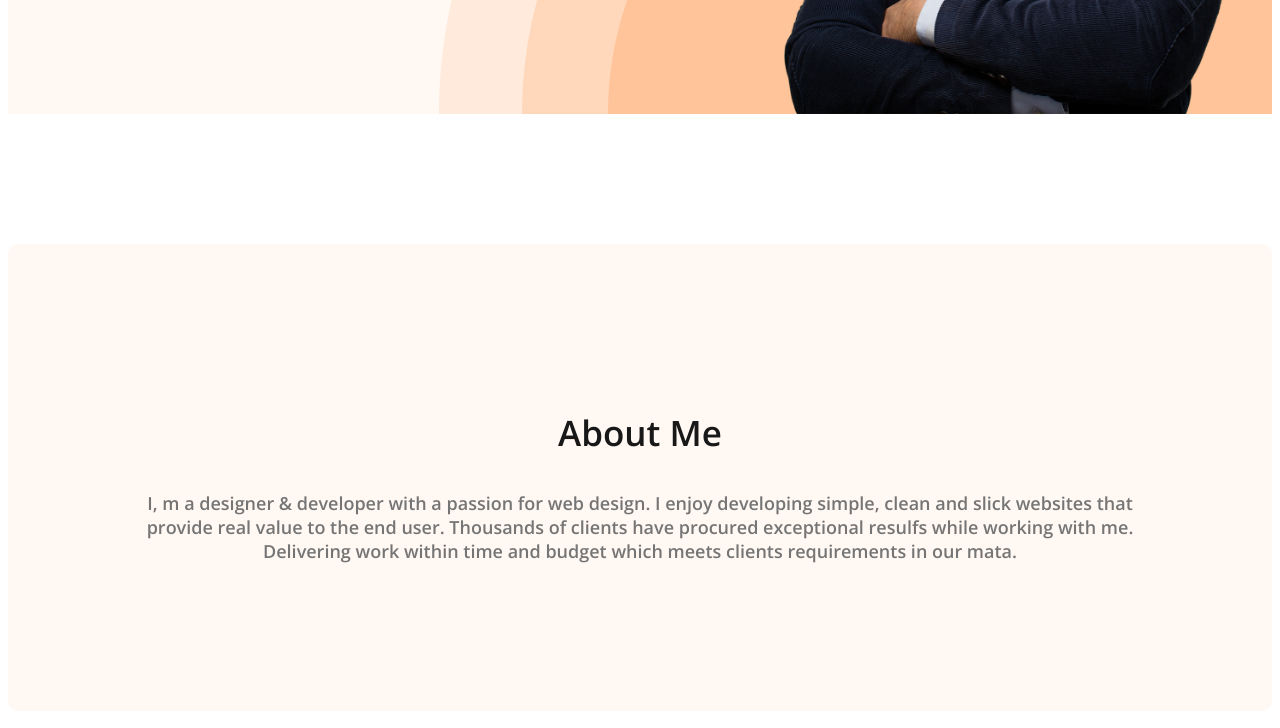
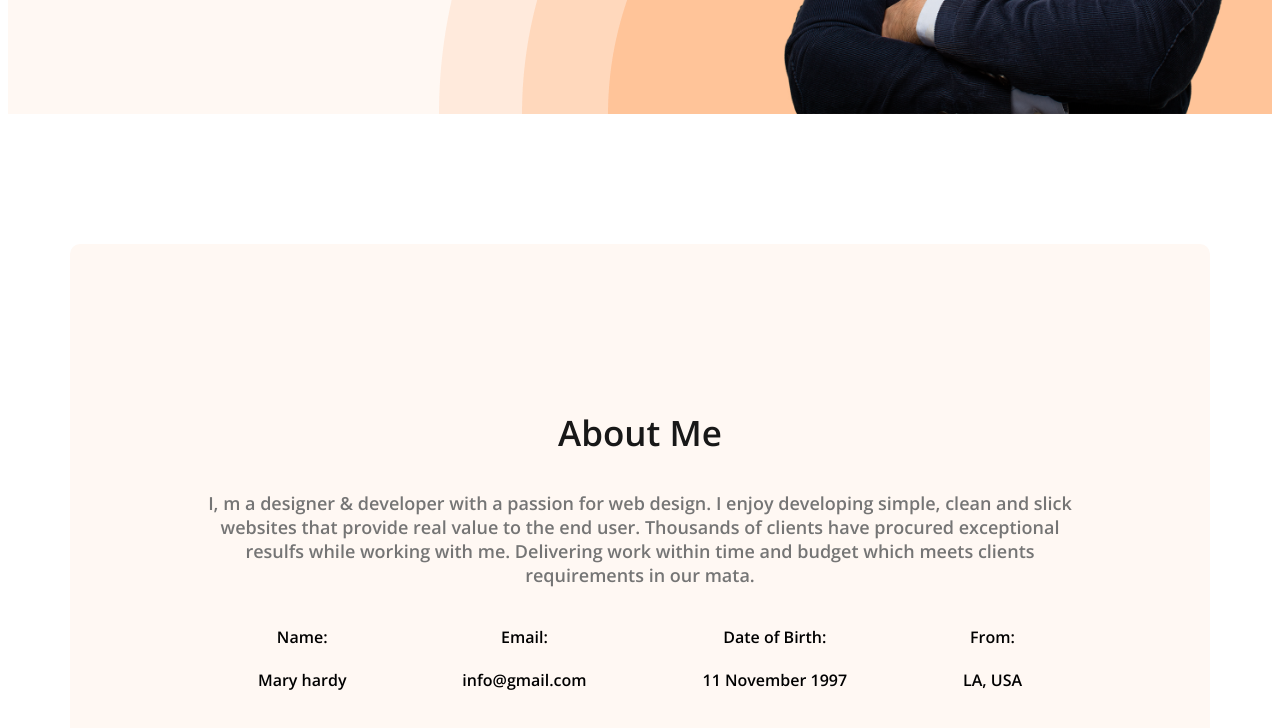
Before and after one commit to chinno0007/Web-Developer-Portfolio, a plain HTML site: page index.html in a window 1280 px wide. Shown: the part 654-1382 px from the top of the page. Drawn offline with nearby package versions, Linux system fonts and the light colour scheme.

Commit message:
about info added

```diff
--- a/index.html
+++ b/index.html
@@ -40,6 +40,27 @@
         <section class="about">
             <h3 class="section-title">About Me</h3>
             <p class="section-description">I, m a designer & developer with a passion for web design. I enjoy developing simple, clean and slick websites that provide real value to the end user. Thousands of clients have procured exceptional resulfs while working with me. Delivering work within time and budget which meets clients requirements in our mata.</p>
+
+
+            <!--about info-->
+            <div class="about-info-container">
+                <div class="about-info">
+                    <h4 class="info-title">Name:</h4>
+                    <p class="info-description">Mary hardy</p>
+                </div>
+                <div class="about-info">
+                    <h4 class="info-title">Email:</h4>
+                    <p class="info-description">info@gmail.com</p>
+                </div>
+                <div class="about-info">
+                    <h4 class="info-title">Date of Birth:</h4>
+                    <p class="info-description">11 November 1997</p>
+                </div>
+                <div class="about-info">
+                    <h4 class="info-title">From:</h4>
+                    <p class="info-description">LA, USA</p>
+                </div>
+            </div>
         </section>
     </main>
 </body>
--- a/styles/portfolio.css
+++ b/styles/portfolio.css
@@ -98,7 +98,10 @@
 
 
 /* main section styles */
-
+main{
+   max-width: 1140px;
+   margin: 0 auto;
+}
 /* about section styles */
 .about{
     padding: 130px;
@@ -106,3 +109,12 @@
     background: #FFF8F3;
     margin: 130px 0;
 }
+
+/* about-info-container */
+.about-info-container{
+    display: flex;
+    justify-content: space-around;
+}
+.about-info{
+    text-align: center;
+}
```
